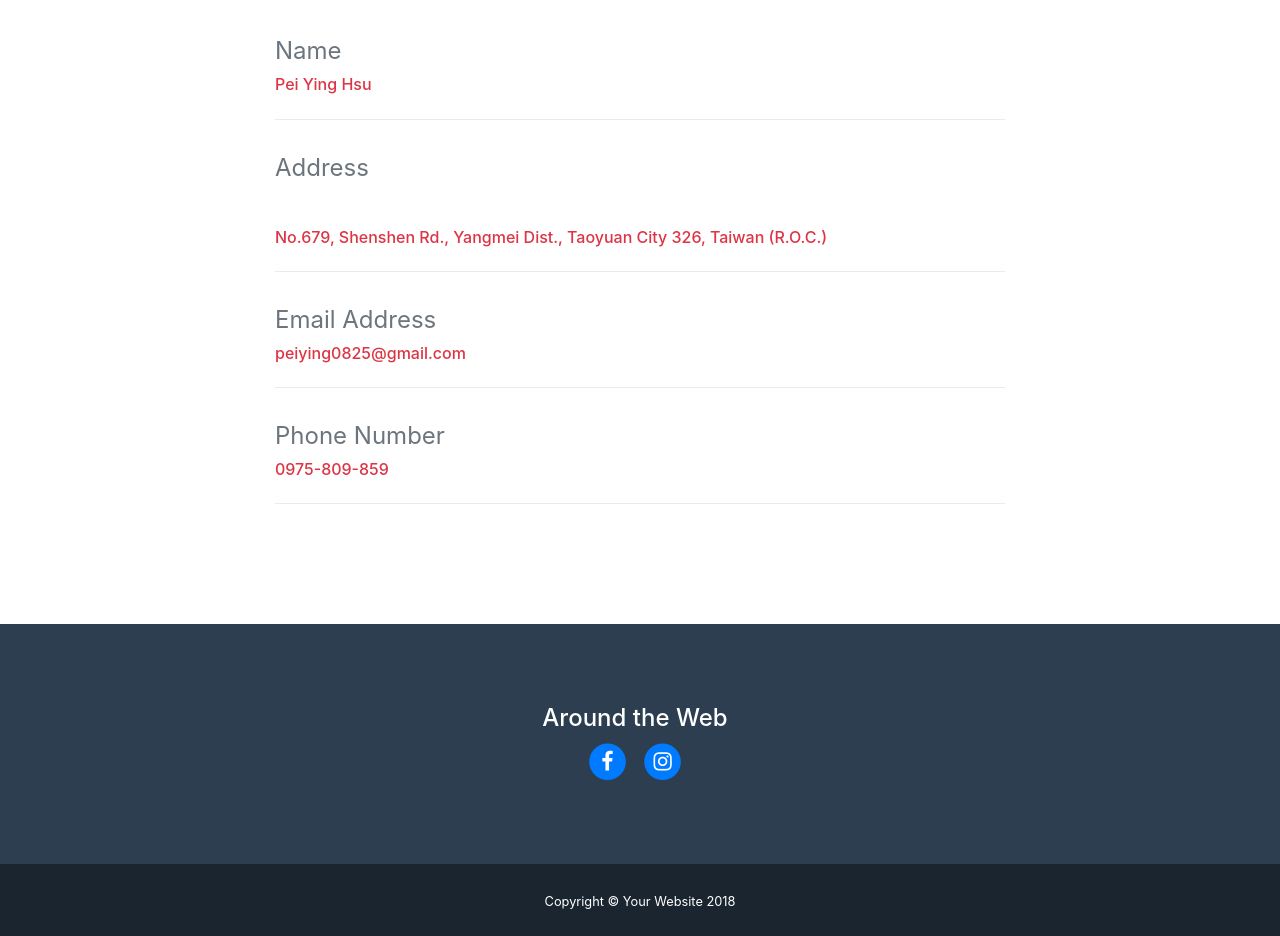
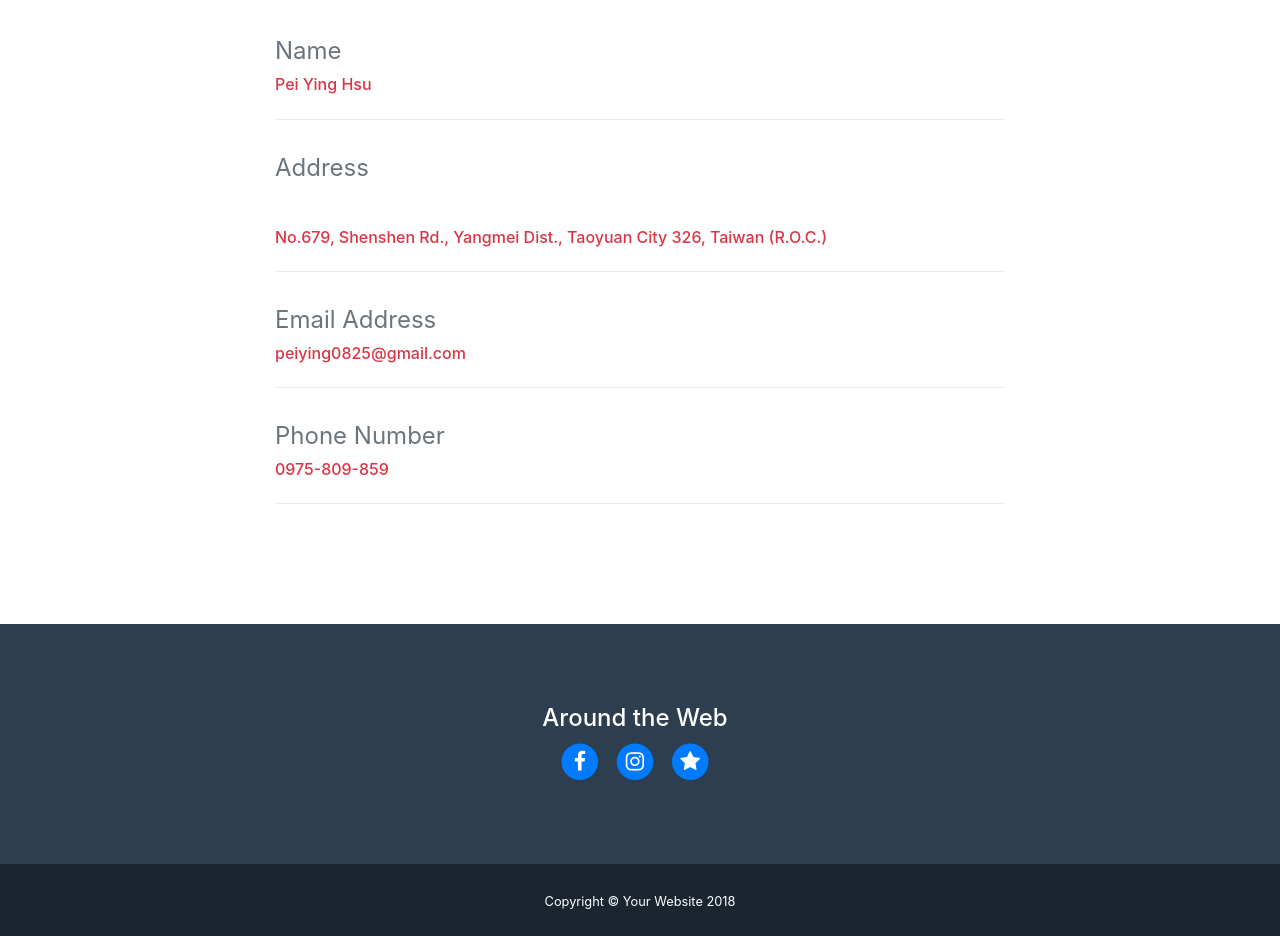
Before and after one commit to peiyinghsu/peiyinghsu.github.io, a website with bundled scripts: page index.html in a window 1280 px wide. Shown: the part 5598-6534 px from the top of the page. Built offline with nearby package versions, Linux system fonts and the light colour scheme.

Commit message:
Add files via upload

```diff
--- a/index.html
+++ b/index.html
@@ -36,6 +36,7 @@
 
 	<meta name="viewport" content="width=device-width, initial-scale=1">
     <link rel="stylesheet" href="https://cdnjs.cloudflare.com/ajax/libs/font-awesome/4.7.0/css/font-awesome.min.css">
+
 
 
 	</head>
@@ -392,6 +393,14 @@
                 </span>
               </a>
             </li>
+			<li class="list-inline-item">
+              <a href="https://peiyinghsu.github.io/shuics/">
+                <span class="fa-stack fa-lg">
+                  <i class="fa fa-circle fa-stack-2x"></i>
+                  <i class="fa fa-star fa-stack-1x fa-inverse"></i>
+                </span>
+              </a>
+            </li>
            </ul>
           </div>
         </div>
```
